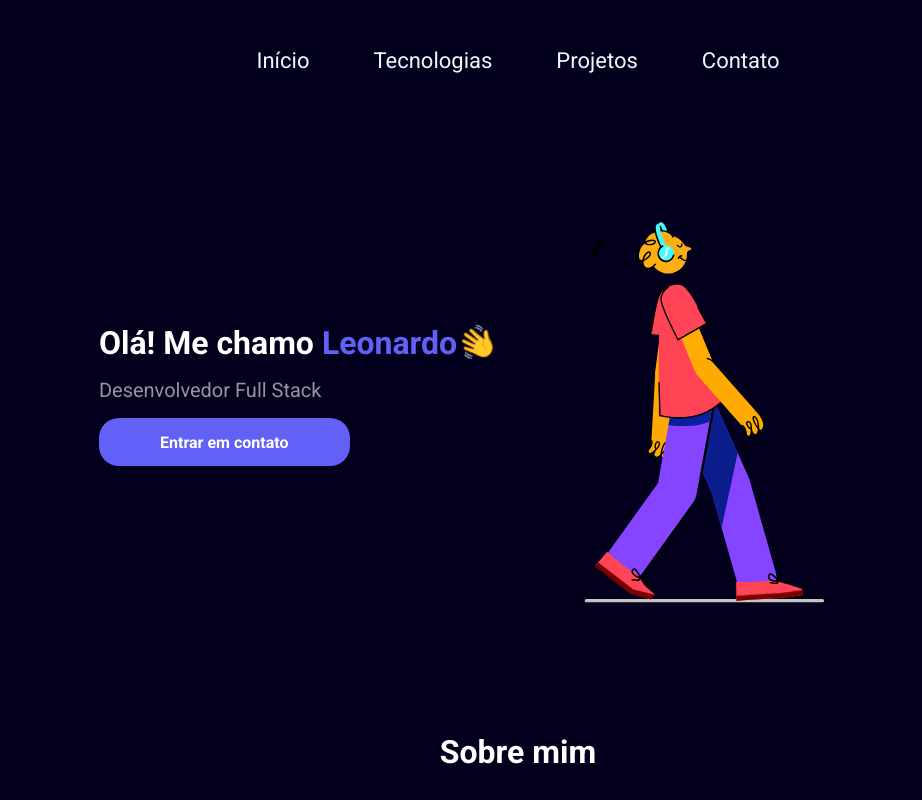
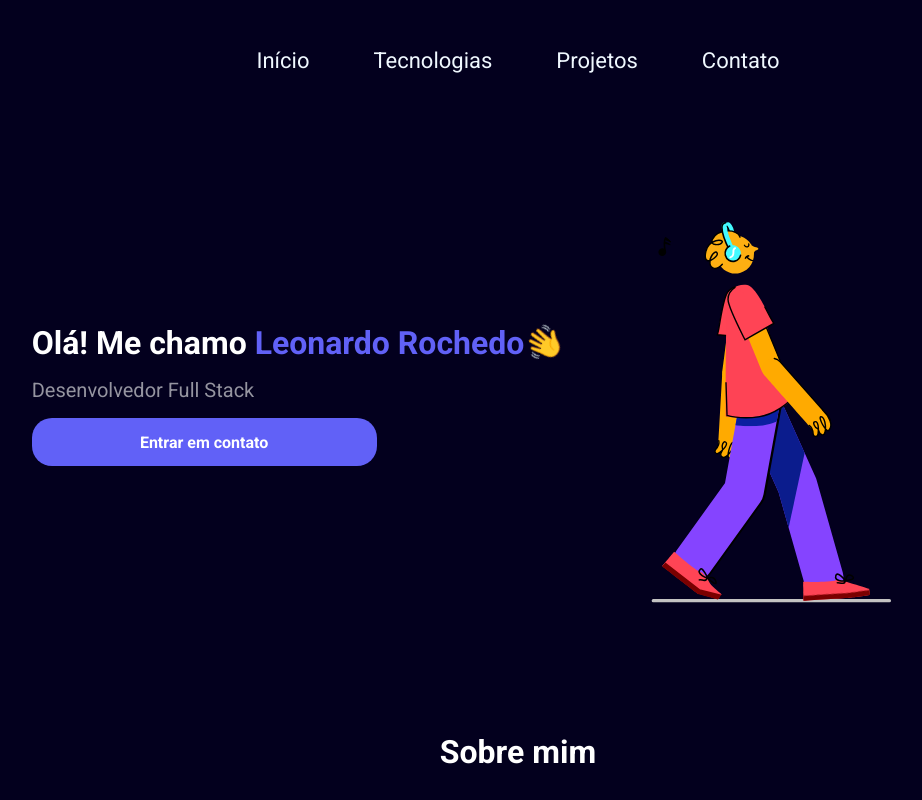
Before and after one commit to leonardorochedo/portfolio, a React (Vite) app: page / in a window 1280 px wide. Shown: the top 800 px of the page, without its empty margins (122-1044 px from the left). Built offline with nearby package versions, Linux system fonts and the light colour scheme.

Commit message:
fix: buttonHome

```diff
--- a/src/sections/Home/Home.jsx
+++ b/src/sections/Home/Home.jsx
@@ -4,6 +4,14 @@ import groovyWalkAnimation from "./groovyWalkAnimation.json";
 import './Home.css';
 
 export function Home() {
+
+    const scrollToContact = () => {
+        const contactDiv = document.getElementById('contact');
+        if (contactDiv) {
+            contactDiv.scrollIntoView({ behavior: 'smooth' });
+        }
+    };
+
     return (
         <div className="container-home" id="home">
             <div className="walk">
@@ -11,11 +19,11 @@ export function Home() {
             </div>
             <div className="text">
                 <div className="title">
-                    <h1>Olá! Me chamo <span className="name">Leonardo</span><span className="hand">👋</span></h1>
+                    <h1>Olá! Me chamo <span className="name">Leonardo Rochedo</span><span className="hand">👋</span></h1>
                     <p>Desenvolvedor Full Stack</p>
                 </div>
                 <div className="buttons">
-                    <button>
+                    <button onClick={scrollToContact}>
                         Entrar em contato
                     </button>
                 </div>
```
